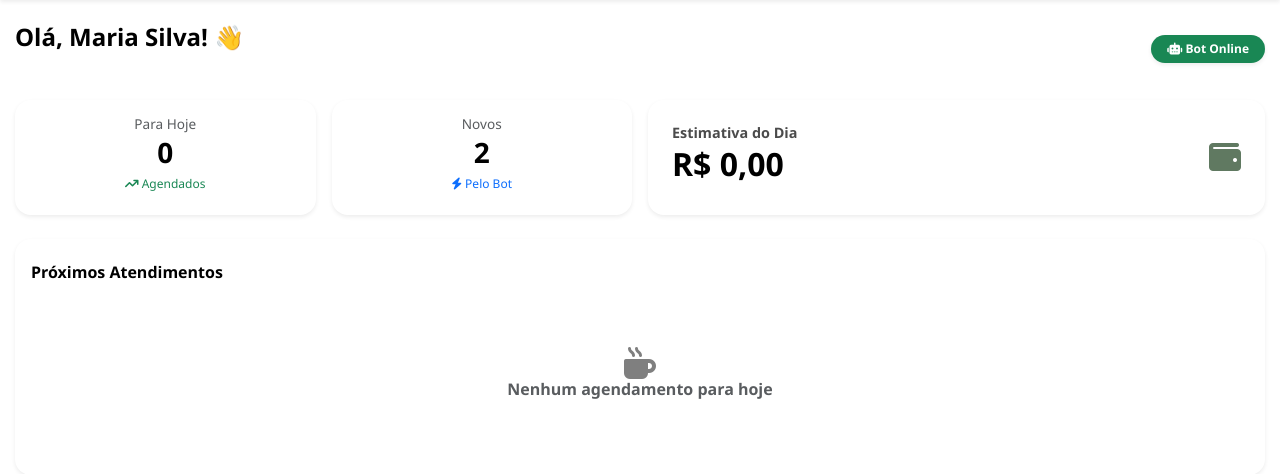
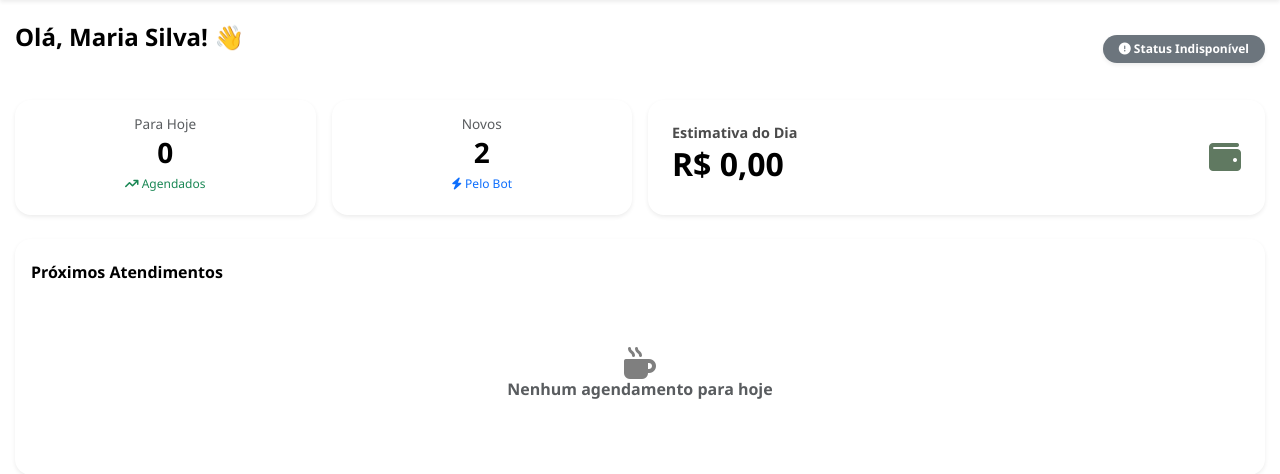
Before and after one commit to viniciusvpg/vpg_saas_manicure, a Flask app: page / in a window 1280 px wide. Shown: the part 66-540 px from the top of the page. Run offline with Flask 3, Linux system fonts and the light colour scheme; a user stored in the database is signed in; data comes from the database, SQL or seed files in the repository.

Commit message:
Exibir status ao vivo do bot no dashboard
Substitui o badge estático por um badge dinâmico que exibe um spinner de verificação inicialmente e atualiza o status do bot em tempo real. Adiciona um script que consulta /bot-interno/api/bot/status?sessao={{ session.estabelecimento_id }} e atualiza a aparência/texto do badge conforme os estados (connected, waiting_qr/starting/authenticated, offline) e trata erros de fetch. A checagem é feita ao carregar a página e repetida a cada 10 segundos. Também remove o badge redundante da página meu_bot.html para evitar duplicação de UI.

```diff
--- a/templates/dashboard.html
+++ b/templates/dashboard.html
@@ -3,7 +3,9 @@
 {% block content %}
 <div class="d-flex justify-content-between align-items-center mb-4 mt-2">
     <h4 class="mb-4 fw-bold saudacao-topo">Olá, {{ dados.nome_estabelecimento }}! 👋</h4>
-    <span class="badge bg-success rounded-pill px-3 py-2 shadow-sm"><i class="fa-solid fa-robot"></i> Bot Online</span>
+    <span id="badge-bot-status" class="badge bg-secondary rounded-pill px-3 py-2 shadow-sm" style="transition: all 0.3s;">
+        <i class="fa-solid fa-spinner fa-spin"></i> Verificando Bot...
+    </span>
 </div>
 
 <!-- Cartões de Resumo (Cards) -->
@@ -142,4 +144,44 @@
 
     </div>
 </div>
+
+<script>
+    document.addEventListener("DOMContentLoaded", function() {
+        const sessaoId = "{{ session.estabelecimento_id }}";
+        const badge = document.getElementById("badge-bot-status");
+
+        function checkBotStatus() {
+            // Usa o túnel interno que criamos
+            fetch(`/bot-interno/api/bot/status?sessao=${sessaoId}`)
+                .then(response => response.json())
+                .then(data => {
+                    badge.className = "badge rounded-pill px-3 py-2 shadow-sm"; // Limpa as cores antigas
+
+                    if (data.status === 'connected') {
+                        badge.classList.add('bg-success');
+                        badge.innerHTML = '<i class="fa-solid fa-robot"></i> Bot Online';
+                    }
+                    else if (data.status === 'waiting_qr' || data.status === 'starting' || data.status === 'authenticated') {
+                        badge.classList.add('bg-warning', 'text-dark');
+                        badge.innerHTML = '<i class="fa-solid fa-qrcode"></i> Aguardando Leitura';
+                    }
+                    else {
+                        badge.classList.add('bg-danger');
+                        badge.innerHTML = '<i class="fa-solid fa-power-off"></i> Bot Offline';
+                    }
+                })
+                .catch(error => {
+                    badge.className = "badge bg-secondary rounded-pill px-3 py-2 shadow-sm";
+                    badge.innerHTML = '<i class="fa-solid fa-circle-exclamation"></i> Status Indisponível';
+                });
+        }
+
+        // Verifica o status assim que entra na tela
+        checkBotStatus();
+
+        // Fica checando sozinho a cada 10 segundos para manter sempre atualizado
+        setInterval(checkBotStatus, 10000);
+    });
+</script>
+
 {% endblock %}
--- a/templates/meu_bot.html
+++ b/templates/meu_bot.html
@@ -1,11 +1,6 @@
 {% extends "base.html" %}
 
 {% block content %}
-<div class="d-flex justify-content-between align-items-center mb-4 mt-2">
-    <h5 class="mb-0 fw-bold">Configuração do Robô 🤖</h5>
-    <span class="badge bg-success rounded-pill px-3 py-2"><i class="fa-brands fa-whatsapp me-1"></i> Atendimento VPG</span>
-</div>
-
 <div class="card border-0 shadow-sm rounded-4 overflow-hidden" style="height: 75vh; background: #0a0a0a;">
     <iframe src="/bot-interno/?sessao={{ session.estabelecimento_id }}" width="100%" height="100%" style="border: none;">
         O seu navegador não suporta iframes.
```
